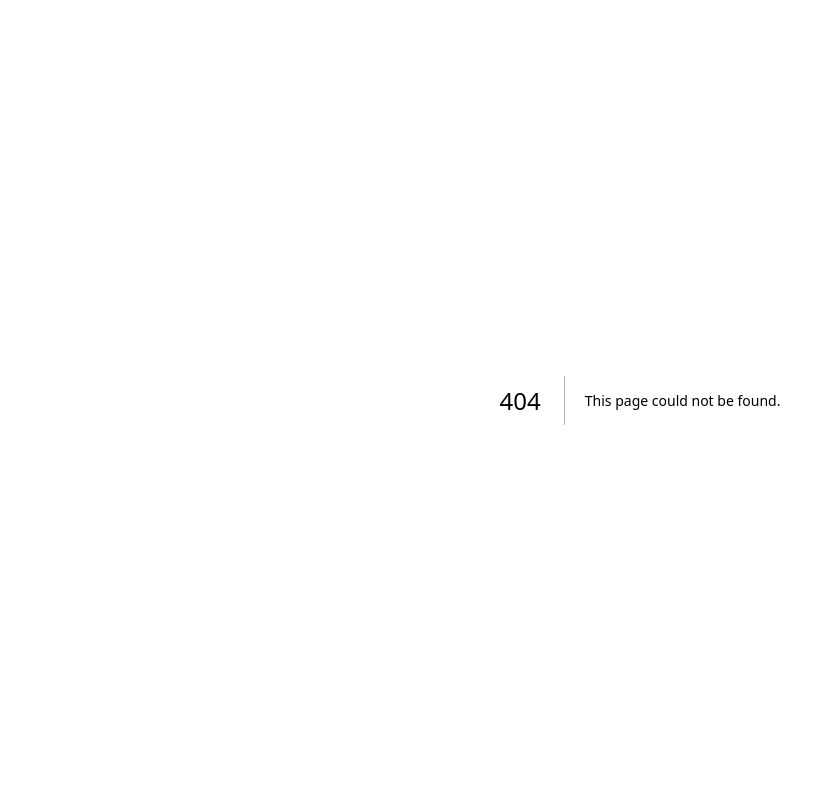
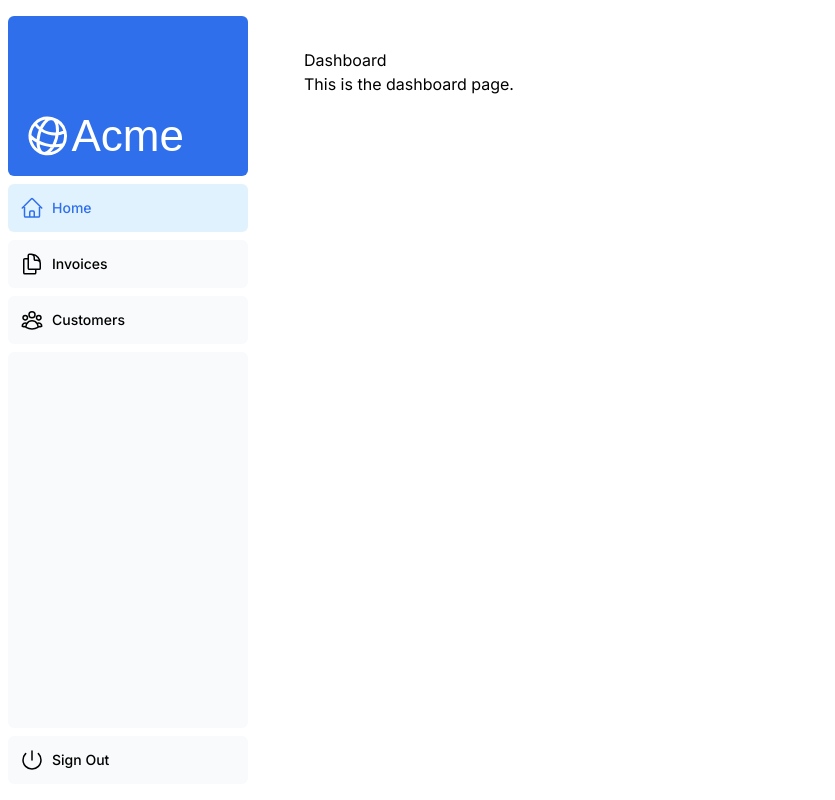
Before and after one commit to bleyyannick/learn-nextjs, a Next.js app: page /dashboard in a window 1280 px wide. Before the commit this address had no page. Shown: the whole page, without its empty margins (0-835 px from the left). Built offline with nearby package versions, Linux system fonts and the light colour scheme; a web font is replaced by a local one.

Commit message:
feat: add routing and create db for server rendering

```diff
--- /dev/null
+++ b/app/dashboard/customers/page.tsx
@@ -0,0 +1,8 @@
+export default function Page() {
+  return (
+    <div>
+      <h1>Customers</h1>
+      <p>This is the customers page.</p>
+    </div>
+  );
+}
--- /dev/null
+++ b/app/dashboard/invoices/page.tsx
@@ -0,0 +1,8 @@
+export default function Page() {
+    return (
+        <div>
+        <h1>Invoices</h1>
+        <p>This is the invoices page.</p>
+        </div>
+    );
+}
--- /dev/null
+++ b/app/dashboard/layout.tsx
@@ -0,0 +1,12 @@
+import SideNav from '@/app/ui/dashboard/sidenav';
+
+export default function Layout({ children }: { children: React.ReactNode }) {
+  return (
+    <div className="flex h-screen flex-col md:flex-row md:overflow-hidden">
+      <div className="w-full flex-none md:w-64">
+        <SideNav />
+      </div>
+      <div className="flex-grow p-6 md:overflow-y-auto md:p-12">{children}</div>
+    </div>
+  );
+}
--- /dev/null
+++ b/app/dashboard/page.tsx
@@ -0,0 +1,8 @@
+export default function Page() {
+  return (
+    <div>
+      <h1>Dashboard</h1>
+      <p>This is the dashboard page.</p>
+    </div>
+  );
+}
--- a/app/seed/route.ts
+++ /dev/null
@@ -1,122 +0,0 @@
-// import bcrypt from 'bcrypt';
-// import { db } from '@vercel/postgres';
-// import { invoices, customers, revenue, users } from '../lib/placeholder-data';
-
-// const client = await db.connect();
-
-// async function seedUsers() {
-//   await client.sql`CREATE EXTENSION IF NOT EXISTS "uuid-ossp"`;
-//   await client.sql`
-//     CREATE TABLE IF NOT EXISTS users (
-//       id UUID DEFAULT uuid_generate_v4() PRIMARY KEY,
-//       name VARCHAR(255) NOT NULL,
-//       email TEXT NOT NULL UNIQUE,
-//       password TEXT NOT NULL
-//     );
-//   `;
-
-//   const insertedUsers = await Promise.all(
-//     users.map(async (user) => {
-//       const hashedPassword = await bcrypt.hash(user.password, 10);
-//       return client.sql`
-//         INSERT INTO users (id, name, email, password)
-//         VALUES (${user.id}, ${user.name}, ${user.email}, ${hashedPassword})
-//         ON CONFLICT (id) DO NOTHING;
-//       `;
-//     }),
-//   );
-
-//   return insertedUsers;
-// }
-
-// async function seedInvoices() {
-//   await client.sql`CREATE EXTENSION IF NOT EXISTS "uuid-ossp"`;
-
-//   await client.sql`
-//     CREATE TABLE IF NOT EXISTS invoices (
-//       id UUID DEFAULT uuid_generate_v4() PRIMARY KEY,
-//       customer_id UUID NOT NULL,
-//       amount INT NOT NULL,
-//       status VARCHAR(255) NOT NULL,
-//       date DATE NOT NULL
-//     );
-//   `;
-
-//   const insertedInvoices = await Promise.all(
-//     invoices.map(
-//       (invoice) => client.sql`
-//         INSERT INTO invoices (customer_id, amount, status, date)
-//         VALUES (${invoice.customer_id}, ${invoice.amount}, ${invoice.status}, ${invoice.date})
-//         ON CONFLICT (id) DO NOTHING;
-//       `,
-//     ),
-//   );
-
-//   return insertedInvoices;
-// }
-
-// async function seedCustomers() {
-//   await client.sql`CREATE EXTENSION IF NOT EXISTS "uuid-ossp"`;
-
-//   await client.sql`
-//     CREATE TABLE IF NOT EXISTS customers (
-//       id UUID DEFAULT uuid_generate_v4() PRIMARY KEY,
-//       name VARCHAR(255) NOT NULL,
-//       email VARCHAR(255) NOT NULL,
-//       image_url VARCHAR(255) NOT NULL
-//     );
-//   `;
-
-//   const insertedCustomers = await Promise.all(
-//     customers.map(
-//       (customer) => client.sql`
-//         INSERT INTO customers (id, name, email, image_url)
-//         VALUES (${customer.id}, ${customer.name}, ${customer.email}, ${customer.image_url})
-//         ON CONFLICT (id) DO NOTHING;
-//       `,
-//     ),
-//   );
-
-//   return insertedCustomers;
-// }
-
-// async function seedRevenue() {
-//   await client.sql`
-//     CREATE TABLE IF NOT EXISTS revenue (
-//       month VARCHAR(4) NOT NULL UNIQUE,
-//       revenue INT NOT NULL
-//     );
-//   `;
-
-//   const insertedRevenue = await Promise.all(
-//     revenue.map(
-//       (rev) => client.sql`
-//         INSERT INTO revenue (month, revenue)
-//         VALUES (${rev.month}, ${rev.revenue})
-//         ON CONFLICT (month) DO NOTHING;
-//       `,
-//     ),
-//   );
-
-//   return insertedRevenue;
-// }
-
-export async function GET() {
-  return Response.json({
-    message:
-      'Uncomment this file and remove this line. You can delete this file when you are finished.',
-  });
-  // try {
-  //   await client.sql`BEGIN`;
-  //   await seedUsers();
-  //   await seedCustomers();
-  //   await seedInvoices();
-  //   await seedRevenue();
-  //   await client.sql`COMMIT`;
-
-  //   return Response.json({ message: 'Database seeded successfully' });
-  // } catch (error) {
-  //   await client.sql`ROLLBACK`;
-  //   return Response.json({ error }, { status: 500 });
-  // }
-}
--- a/app/ui/dashboard/nav-links.tsx
+++ b/app/ui/dashboard/nav-links.tsx
@@ -1,11 +1,13 @@
+'use client';
 import {
   UserGroupIcon,
   HomeIcon,
   DocumentDuplicateIcon,
 } from '@heroicons/react/24/outline';
+import Link from 'next/link';
+import { usePathname } from 'next/navigation';
+import clsx from 'clsx';
 
-// Map of links to display in the side navigation.
-// Depending on the size of the application, this would be stored in a database.
 const links = [
   { name: 'Home', href: '/dashboard', icon: HomeIcon },
   {
@@ -17,19 +19,25 @@
 ];
 
 export default function NavLinks() {
+  const pathname = usePathname();
+
   return (
     <>
       {links.map((link) => {
         const LinkIcon = link.icon;
         return (
-          <a
+          <Link
             key={link.name}
             href={link.href}
-            className="flex h-[48px] grow items-center justify-center gap-2 rounded-md bg-gray-50 p-3 text-sm font-medium hover:bg-sky-100 hover:text-blue-600 md:flex-none md:justify-start md:p-2 md:px-3"
-          >
+            className={clsx(
+              'flex h-[48px] grow items-center justify-center gap-2 rounded-md bg-gray-50 p-3 text-sm font-medium hover:bg-sky-100 hover:text-blue-600 md:flex-none md:justify-start md:p-2 md:px-3',
+              {
+                'bg-sky-100 text-blue-600': pathname === link.href,
+              },
+            )}>
             <LinkIcon className="w-6" />
             <p className="hidden md:block">{link.name}</p>
-          </a>
+          </Link>
         );
       })}
     </>
```
Also changed, not shown: 2 other files (tests, documents, lock files or other folders).
